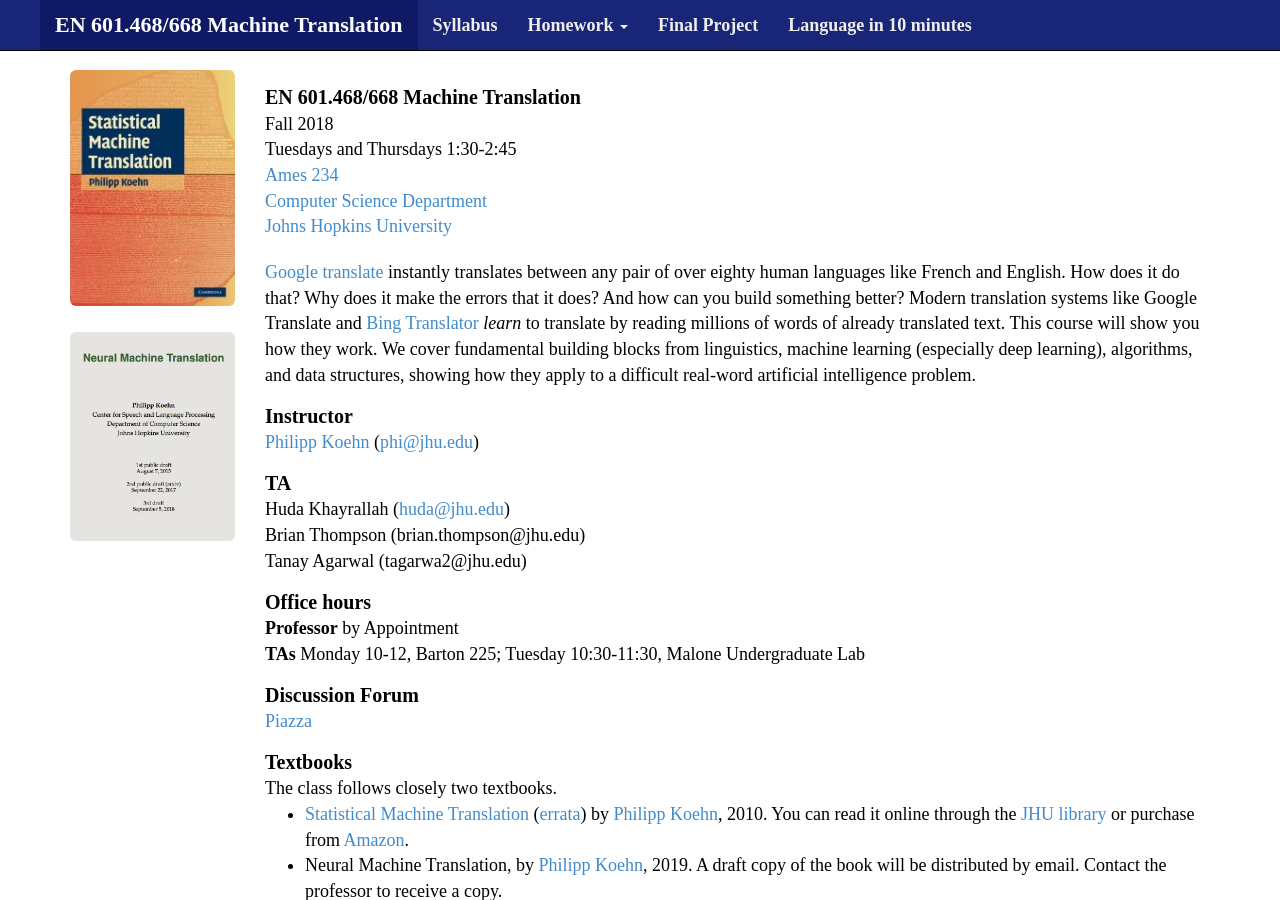
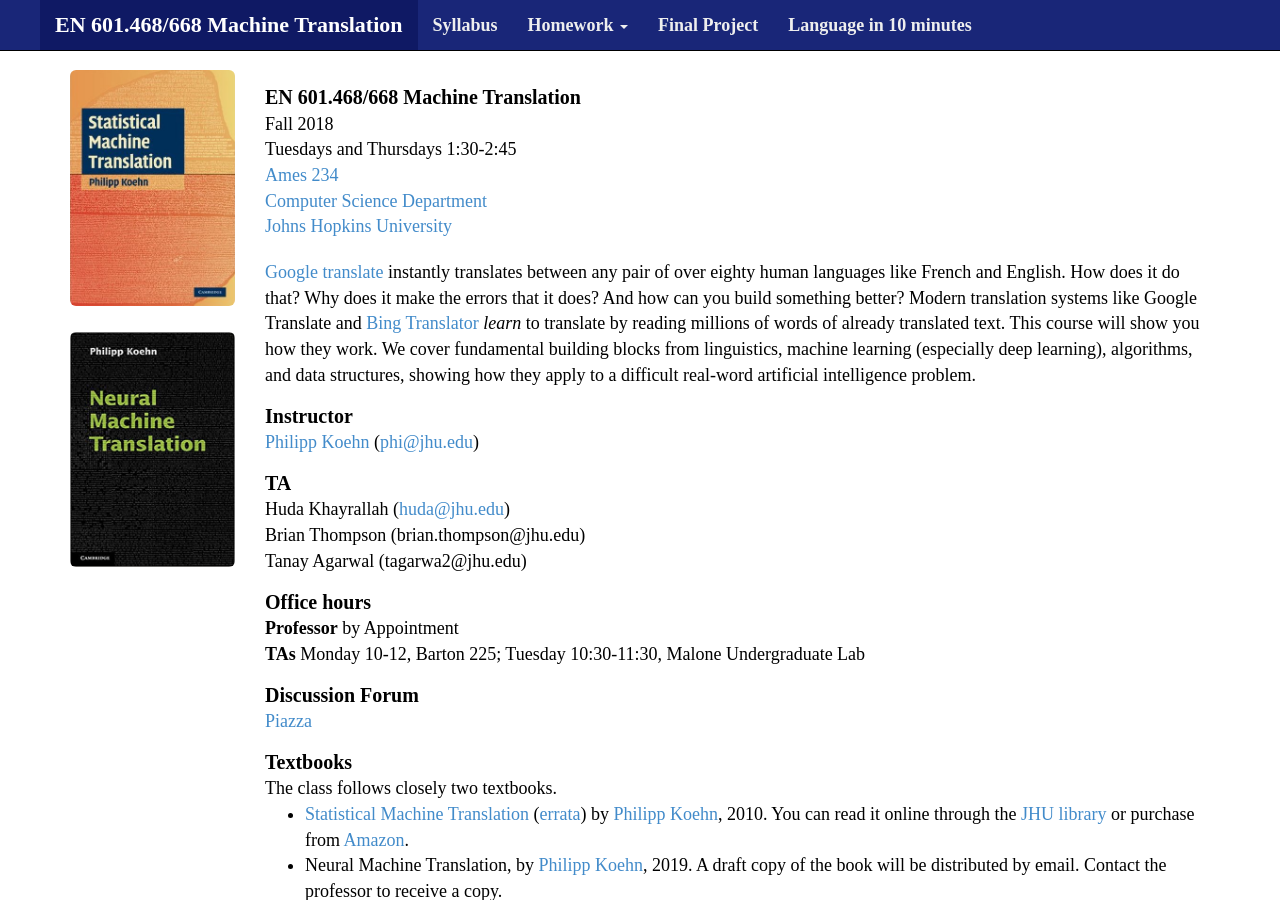
Before and after one commit to mt-class/jhu, a Jekyll site: the page built from index.md, in a window 1280 px wide and 900 px high. Built offline with Jekyll 4.4.1, drawn with Linux system fonts in a browser that asks for light colours; nearby versions of some CDN libraries; some web fonts are replaced.

Commit message:
official nmt book cover

```diff
--- a/_layouts/default.html
+++ b/_layouts/default.html
@@ -74,7 +74,9 @@
           <img src="assets/img/{{ page.img }}.jpg" class="img-responsive img-rounded" alt="{{ page.picture }}"/>
           {% if page.img_link %}</a>{% endif %}
           <span class="text-muted"><i>{{ page.caption }}</i></span>
+          {% if page.img2_link %}<a href="{{ page.img2_link }}">{% endif %}
           {% if page.img2 %}<br><img src="assets/img/{{ page.img2 }}" class="img-responsive img-rounded" alt="{{ page.picture }}"/>{% endif %}
+          {% if page.img2_link %}</a>{% endif %}
         </div>
         <div class="col-sm-10">
           {{ content }}
--- a/index.md
+++ b/index.md
@@ -3,7 +3,8 @@ layout: default
 img: cover
 img_link: http://www.statmt.org/book/
 title: Statistical Machine Translation
-img2: nmt-book.png
+img2: nmt-book.jpg
+img_link: http://www.statmt.org/nmt-book/
 active_tab: main_page
 ---
 
```
